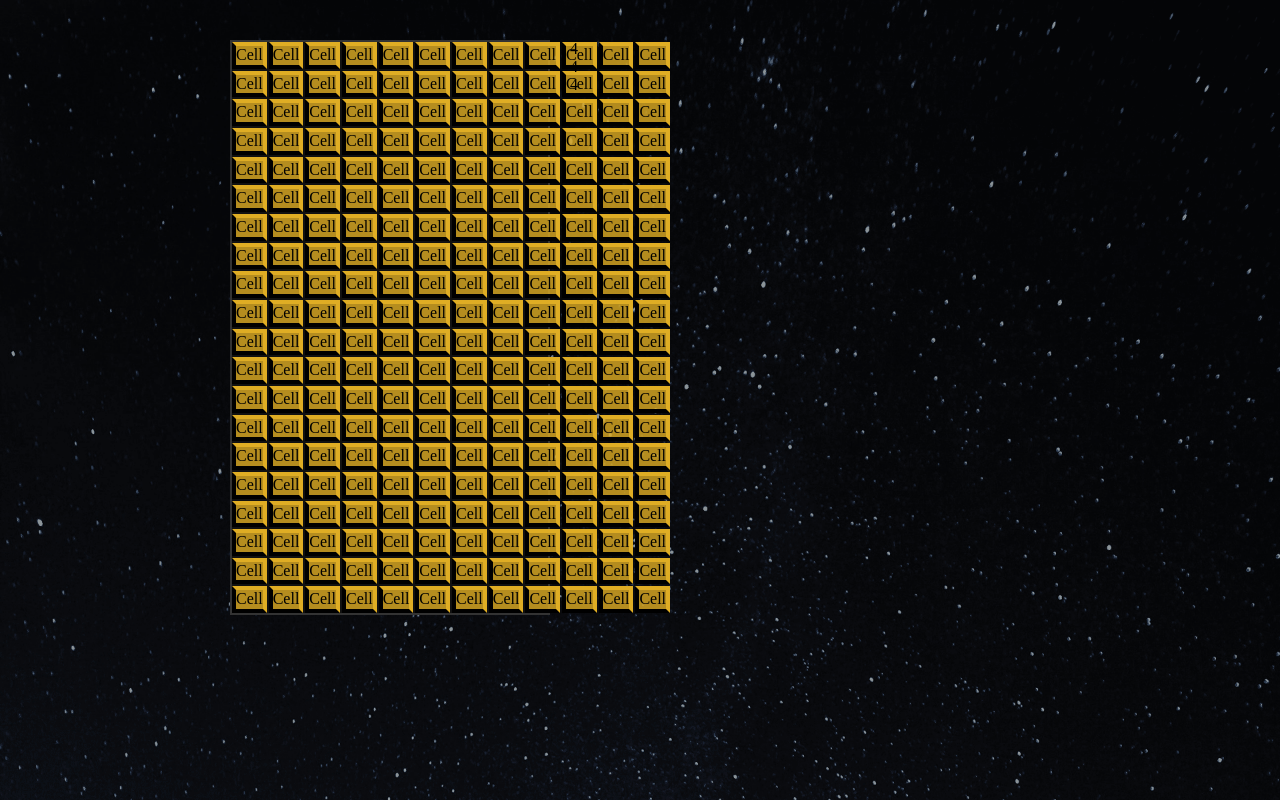
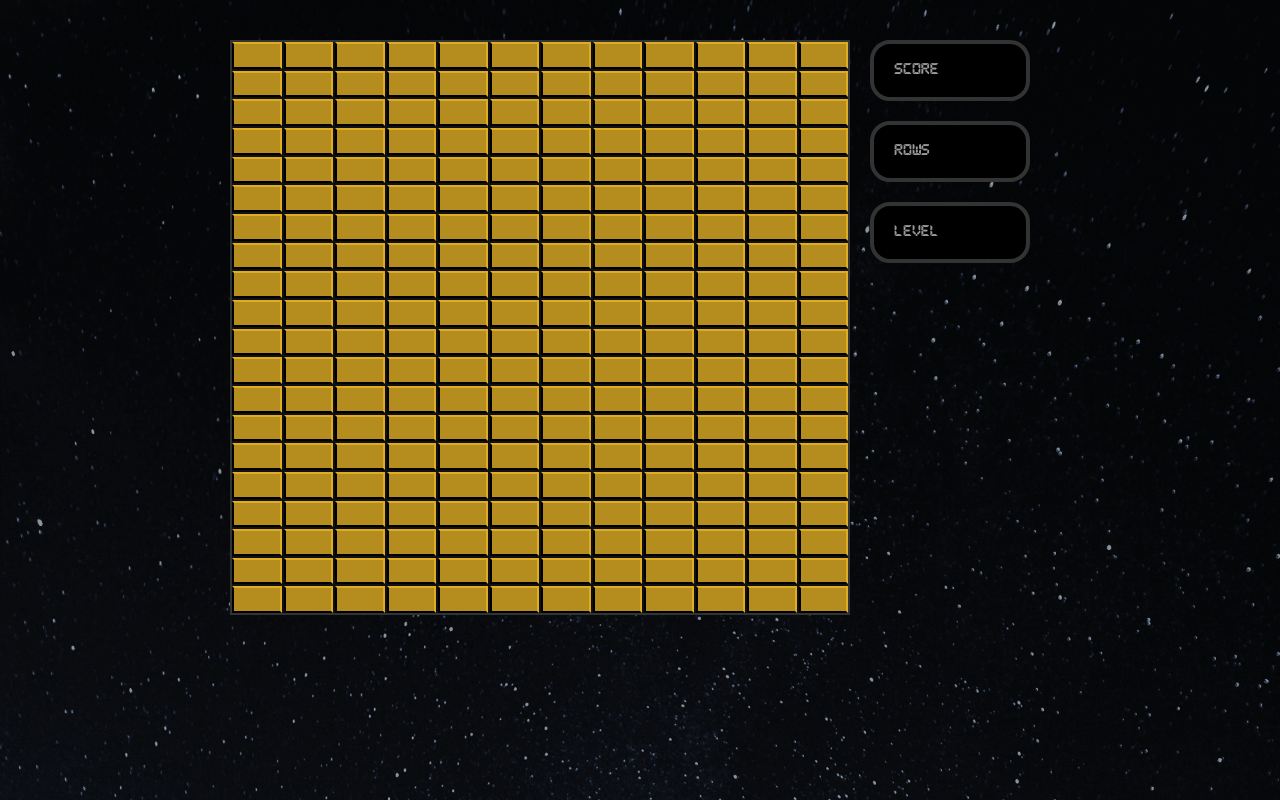
Before and after one commit to Segnities/tetris-game, a React (Vite) app: page / in a window 1280 px wide. Built offline with nearby package versions, Linux system fonts and the light colour scheme.

Commit message:
Display styled component

```diff
--- a/src/components/Cell.jsx
+++ b/src/components/Cell.jsx
@@ -2,7 +2,7 @@ import { StyledCell } from "./styles/StyledCell";
 import { TETROMINOS } from "../helpers/tetrominos";
 
 function Cell({ type }) {
-    return <StyledCell type={'L'} color={TETROMINOS['L'].color}>Cell</StyledCell>
+    return <StyledCell type={'L'} color={TETROMINOS['L'].color} />
 }
 
 export default Cell;
--- a/src/components/Display.jsx
+++ b/src/components/Display.jsx
@@ -1,7 +1,9 @@
-function Display() {
-    return <div>
-        4
-    </div>
+import { StyledDisplay } from "./styles/StyledDisplay";
+
+function Display({gameOver = false, text}) {
+    return <StyledDisplay gameOver={gameOver}>
+        {text}
+    </StyledDisplay>
 }
 
 export default Display;
--- a/src/components/styles/StyledCell.js
+++ b/src/components/styles/StyledCell.js
@@ -3,7 +3,7 @@ import styled from "styled-components";
 export const StyledCell = styled.div`
     width: auto;
     background-color: rgba(${props => props.color}, 0.8) ;
-    border: ${props => (props.type === 0 ? 'none' : '4px solid')};
+    border: ${props => (props.type === 0 ? 'none' : '2px solid')};
     border-left-color: rgba(${props => props.color}, 0,3);
     border-right-color: rgba(${props => props.color},  1);
     border-top-color: rgba(${props => props.color}, 1);
--- /dev/null
+++ b/src/components/styles/StyledDisplay.js
@@ -0,0 +1,17 @@
+import styled from "styled-components"
+
+export const StyledDisplay = styled.div`
+    display: flex;
+    align-items: center;
+    margin: 0 0 20px 0;
+    padding: 20px;
+    border: 4px solid #333;
+    min-height: 30px;
+    width: 100%;
+    border-radius: 20px;
+    color: ${props => (props.gameOver ? 'red' : '#999')};
+    background-color: black;
+    font-family: Pixel, Arial, Helvetica, sans-serif;
+    font-size: 0.8rem;
+
+`
--- a/src/components/styles/StyledStage.js
+++ b/src/components/styles/StyledStage.js
@@ -10,6 +10,6 @@ export const StyledStage = styled.div`
     grid-gap: 2px;
     border: 2px solid #333;
     width: 100%;
-    max-width: 25vw;
+    max-width: 50vw;
     background-color: #111;
 `;
```
